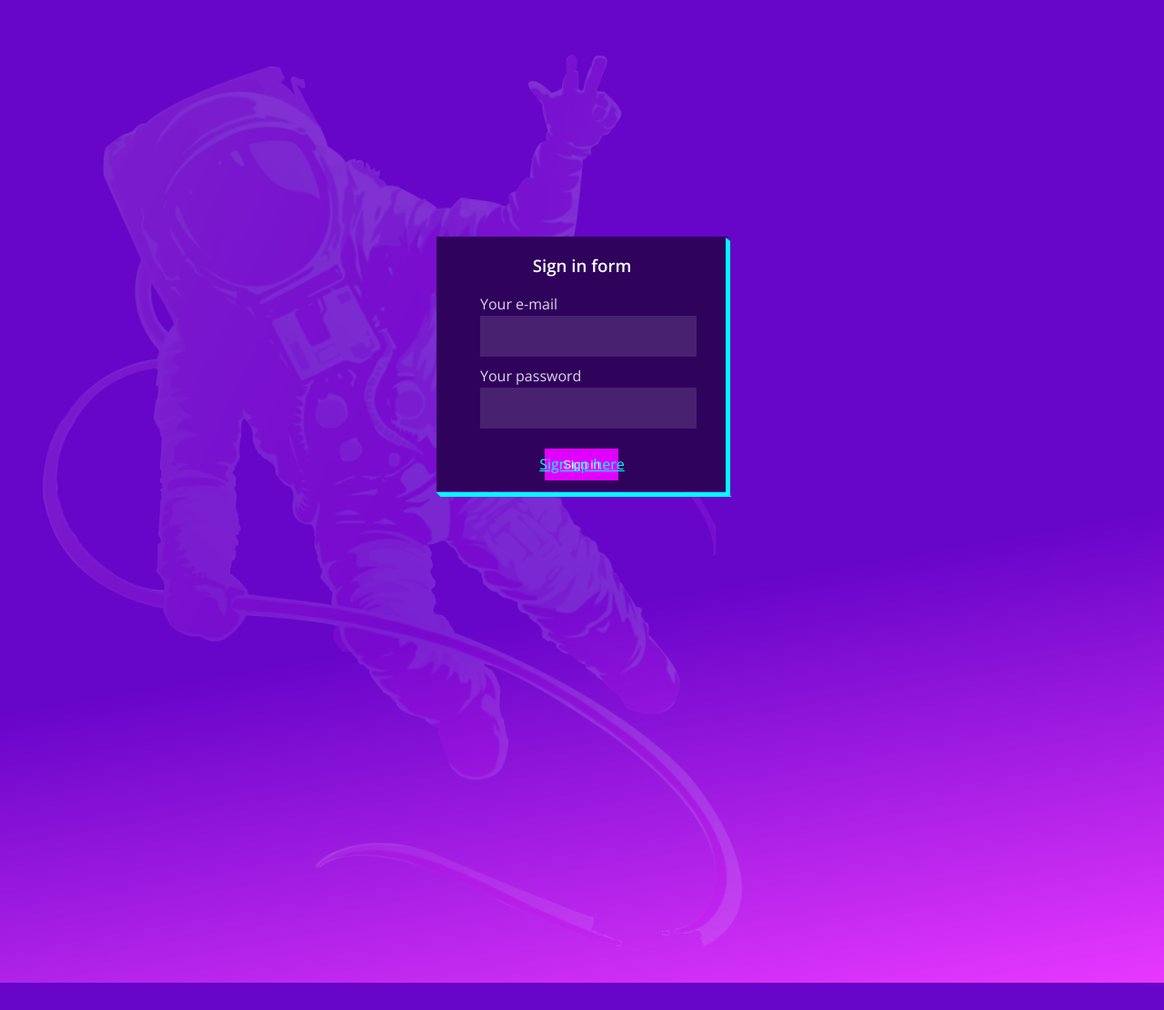
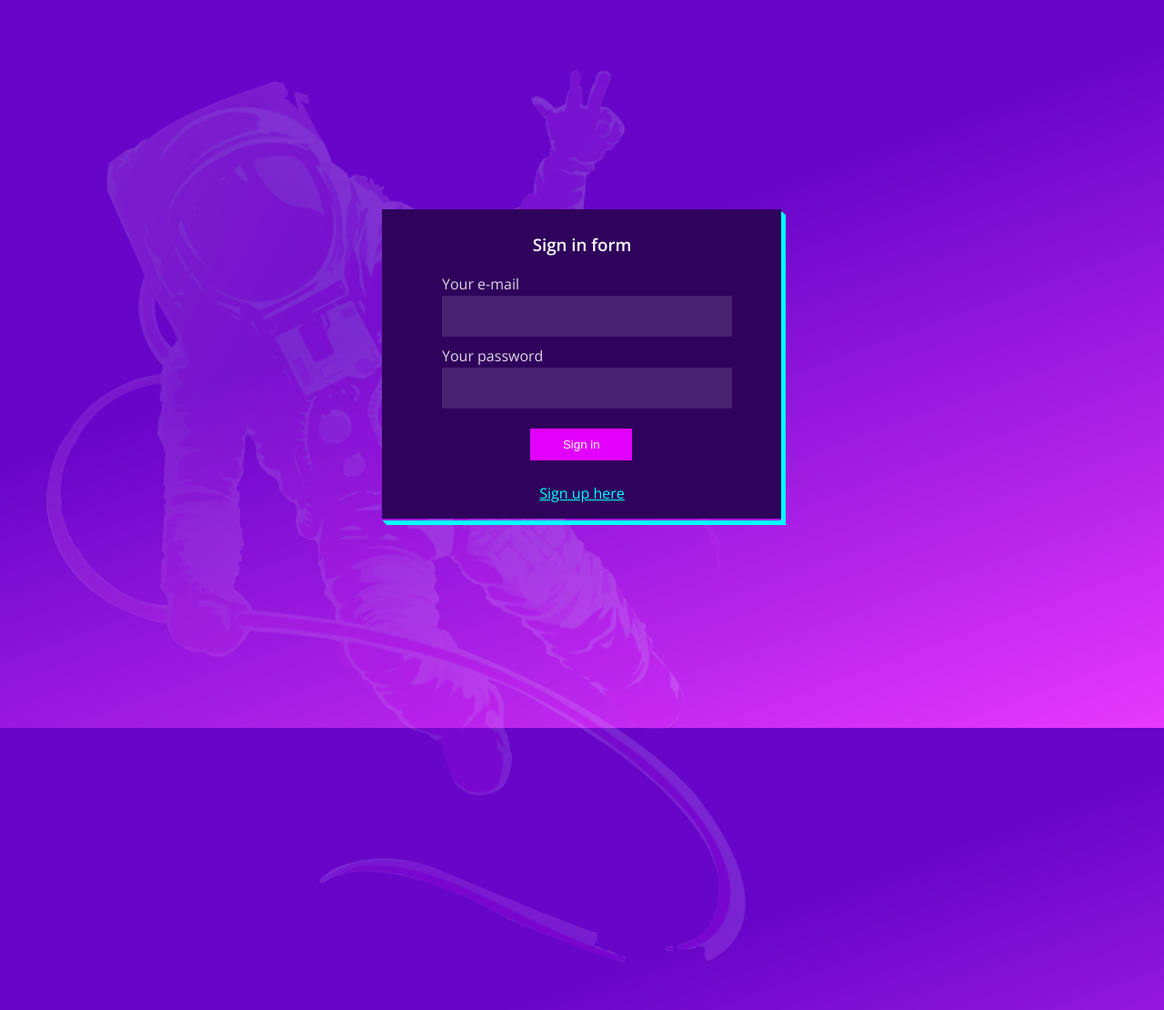
Before and after one commit to zitj/login-and-register-form, a PHP site: page / in a window 1280 px wide. Shown: the whole page at 91% size. Before the commit the page ends 1080 px from the top, so only its background shows below. Run offline with PHP 8.4, Linux system fonts and the light colour scheme.

Commit message:
improving UI

```diff
--- a/cascade/style.css
+++ b/cascade/style.css
@@ -3,140 +3,7 @@ body {
   background-repeat: no-repeat;
   background-attachment: fixed;
   font-family: 'Open Sans', sans-serif;
-  -webkit-animation: fluid infinite 13s ease;
-          animation: fluid infinite 13s ease;
-}
-
-@-webkit-keyframes fluid {
-  0% {
-    background: linear-gradient(-200deg, #6705c9 40%, #e100ffc7);
-  }
-  5% {
-    background: linear-gradient(-199deg, #6705c9 42%, #e100ffc7);
-  }
-  10% {
-    background: linear-gradient(-198deg, #6705c9 44%, #e100ffc7);
-  }
-  15% {
-    background: linear-gradient(-197deg, #6705c9 46%, #e100ffc7);
-  }
-  20% {
-    background: linear-gradient(-196deg, #6705c9 48%, #e100ffc7);
-  }
-  25% {
-    background: linear-gradient(-195deg, #6705c9 50%, #e100ffc7);
-  }
-  30% {
-    background: linear-gradient(-194deg, #6705c9 52%, #e100ffc7);
-  }
-  35% {
-    background: linear-gradient(-193deg, #6705c9 54%, #e100ffc7);
-  }
-  40% {
-    background: linear-gradient(-192deg, #6705c9 56%, #e100ffc7);
-  }
-  45% {
-    background: linear-gradient(-191deg, #6705c9 58%, #e100ffc7);
-  }
-  50% {
-    background: linear-gradient(-190deg, #6705c9 60%, #e100ffc7);
-  }
-  55% {
-    background: linear-gradient(-191deg, #6705c9 58%, #e100ffc7);
-  }
-  60% {
-    background: linear-gradient(-192deg, #6705c9 56%, #e100ffc7);
-  }
-  65% {
-    background: linear-gradient(-193deg, #6705c9 54%, #e100ffc7);
-  }
-  70% {
-    background: linear-gradient(-194deg, #6705c9 52%, #e100ffc7);
-  }
-  75% {
-    background: linear-gradient(-195deg, #6705c9 50%, #e100ffc7);
-  }
-  80% {
-    background: linear-gradient(-196deg, #6705c9 48%, #e100ffc7);
-  }
-  85% {
-    background: linear-gradient(-197deg, #6705c9 46%, #e100ffc7);
-  }
-  90% {
-    background: linear-gradient(-198deg, #6705c9 44%, #e100ffc7);
-  }
-  95% {
-    background: linear-gradient(-199deg, #6705c9 42%, #e100ffc7);
-  }
-  100% {
-    background: linear-gradient(-200deg, #6705c9 40%, #e100ffc7);
-  }
-}
-
-@keyframes fluid {
-  0% {
-    background: linear-gradient(-200deg, #6705c9 40%, #e100ffc7);
-  }
-  5% {
-    background: linear-gradient(-199deg, #6705c9 42%, #e100ffc7);
-  }
-  10% {
-    background: linear-gradient(-198deg, #6705c9 44%, #e100ffc7);
-  }
-  15% {
-    background: linear-gradient(-197deg, #6705c9 46%, #e100ffc7);
-  }
-  20% {
-    background: linear-gradient(-196deg, #6705c9 48%, #e100ffc7);
-  }
-  25% {
-    background: linear-gradient(-195deg, #6705c9 50%, #e100ffc7);
-  }
-  30% {
-    background: linear-gradient(-194deg, #6705c9 52%, #e100ffc7);
-  }
-  35% {
-    background: linear-gradient(-193deg, #6705c9 54%, #e100ffc7);
-  }
-  40% {
-    background: linear-gradient(-192deg, #6705c9 56%, #e100ffc7);
-  }
-  45% {
-    background: linear-gradient(-191deg, #6705c9 58%, #e100ffc7);
-  }
-  50% {
-    background: linear-gradient(-190deg, #6705c9 60%, #e100ffc7);
-  }
-  55% {
-    background: linear-gradient(-191deg, #6705c9 58%, #e100ffc7);
-  }
-  60% {
-    background: linear-gradient(-192deg, #6705c9 56%, #e100ffc7);
-  }
-  65% {
-    background: linear-gradient(-193deg, #6705c9 54%, #e100ffc7);
-  }
-  70% {
-    background: linear-gradient(-194deg, #6705c9 52%, #e100ffc7);
-  }
-  75% {
-    background: linear-gradient(-195deg, #6705c9 50%, #e100ffc7);
-  }
-  80% {
-    background: linear-gradient(-196deg, #6705c9 48%, #e100ffc7);
-  }
-  85% {
-    background: linear-gradient(-197deg, #6705c9 46%, #e100ffc7);
-  }
-  90% {
-    background: linear-gradient(-198deg, #6705c9 44%, #e100ffc7);
-  }
-  95% {
-    background: linear-gradient(-199deg, #6705c9 42%, #e100ffc7);
-  }
-  100% {
-    background: linear-gradient(-200deg, #6705c9 40%, #e100ffc7);
-  }
+  margin: 0;
 }
 
 body .astronaut {
@@ -147,21 +14,21 @@ body .astronaut {
 @-webkit-keyframes astronaut {
   0% {
     opacity: .15;
-    margin-top: -10px;
+    margin-top: 20px;
     margin-left: 10px;
     -webkit-transform: rotate(0deg);
             transform: rotate(0deg);
   }
   50% {
     opacity: .3;
-    margin-top: 10px;
-    margin-left: 5px;
+    margin-top: 30px;
+    margin-left: 33px;
     -webkit-transform: rotate(8deg);
             transform: rotate(8deg);
   }
   100% {
     opacity: .15;
-    margin-top: -10px;
+    margin-top: 20px;
     margin-left: 10px;
     -webkit-transform: rotate(0deg);
             transform: rotate(0deg);
@@ -171,21 +38,21 @@ body .astronaut {
 @keyframes astronaut {
   0% {
     opacity: .15;
-    margin-top: -10px;
+    margin-top: 20px;
     margin-left: 10px;
     -webkit-transform: rotate(0deg);
             transform: rotate(0deg);
   }
   50% {
     opacity: .3;
-    margin-top: 10px;
-    margin-left: 5px;
+    margin-top: 30px;
+    margin-left: 33px;
     -webkit-transform: rotate(8deg);
             transform: rotate(8deg);
   }
   100% {
     opacity: .15;
-    margin-top: -10px;
+    margin-top: 20px;
     margin-left: 10px;
     -webkit-transform: rotate(0deg);
             transform: rotate(0deg);
@@ -194,8 +61,8 @@ body .astronaut {
 
 body .container {
   background: #2f025c;
-  width: 25%;
-  height: 35vh;
+  width: 440px;
+  height: 340px;
   position: absolute;
   top: 50%;
   left: 50%;
--- a/cascade/style.scss
+++ b/cascade/style.scss
@@ -3,101 +3,38 @@ body{
     background-repeat: no-repeat;
     background-attachment: fixed;
     font-family: 'Open Sans', sans-serif;
-    animation:fluid infinite 13s ease;
+    margin: 0;
 
-    @keyframes fluid{
-        0%{
-            background: linear-gradient(-200deg, #6705c9 40%,#e100ffc7);
-        }
-        5%{
-            background: linear-gradient(-199deg, #6705c9 42%,#e100ffc7);
-        }
-        10%{
-            background: linear-gradient(-198deg, #6705c9 44%,#e100ffc7);
-        }
-        15%{
-            background: linear-gradient(-197deg, #6705c9 46%,#e100ffc7);
-        }
-        20%{
-            background: linear-gradient(-196deg, #6705c9 48%,#e100ffc7);
-        }
-        25%{
-            background: linear-gradient(-195deg, #6705c9 50%,#e100ffc7);
-        }
-        30%{
-            background: linear-gradient(-194deg, #6705c9 52%,#e100ffc7);
-        }
-        35%{
-            background: linear-gradient(-193deg, #6705c9 54%,#e100ffc7);
-        }
-        40%{
-            background: linear-gradient(-192deg, #6705c9 56%,#e100ffc7);
-        }
-        45%{
-            background: linear-gradient(-191deg, #6705c9 58%,#e100ffc7);
-        }
-        50%{
-            background: linear-gradient(-190deg, #6705c9 60%,#e100ffc7);
-        }
-        55%{
-            background: linear-gradient(-191deg, #6705c9 58%,#e100ffc7);
-        }
-        60%{
-            background: linear-gradient(-192deg, #6705c9 56%,#e100ffc7);
-        }
-        65%{
-            background: linear-gradient(-193deg, #6705c9 54%,#e100ffc7);
-        }
-        70%{
-            background: linear-gradient(-194deg, #6705c9 52%,#e100ffc7);
-        }
-        75%{
-            background: linear-gradient(-195deg, #6705c9 50%,#e100ffc7);
-        }
-        80%{
-            background: linear-gradient(-196deg, #6705c9 48%,#e100ffc7);
-        }
-        85%{
-            background: linear-gradient(-197deg, #6705c9 46%,#e100ffc7);
-        }
-        90%{
-            background: linear-gradient(-198deg, #6705c9 44%,#e100ffc7);
-        }
-        95%{
-            background: linear-gradient(-199deg, #6705c9 42%,#e100ffc7);
-        }
-        100%{
-            background: linear-gradient(-200deg, #6705c9 40%,#e100ffc7);
-        }
-    }
     .astronaut{
         animation: astronaut 10s infinite ease;
+
     }
     @keyframes astronaut{
         0%{
             opacity: .15;
-            margin-top: -10px;
+            margin-top: 20px;
             margin-left: 10px;
             transform: rotate(0deg)
 
         }
         50%{
             opacity: .3;
-            margin-top: 10px;
-            margin-left: 5px;
+            margin-top: 30px;
+            margin-left: 33px;
             transform: rotate(8deg)
         }
+
         100%{
             opacity: .15;
-            margin-top: -10px;
+            margin-top: 20px;
             margin-left: 10px;
             transform: rotate(0deg)
         }
     }
     .container{
         background: #2f025c;
-        width: 25%;
-        height: 35vh;
+        width: 440px;
+        height: 340px;
         position: absolute;
         top: 50%;
         left:50%;
```
Also changed, not shown: 1 other file.
